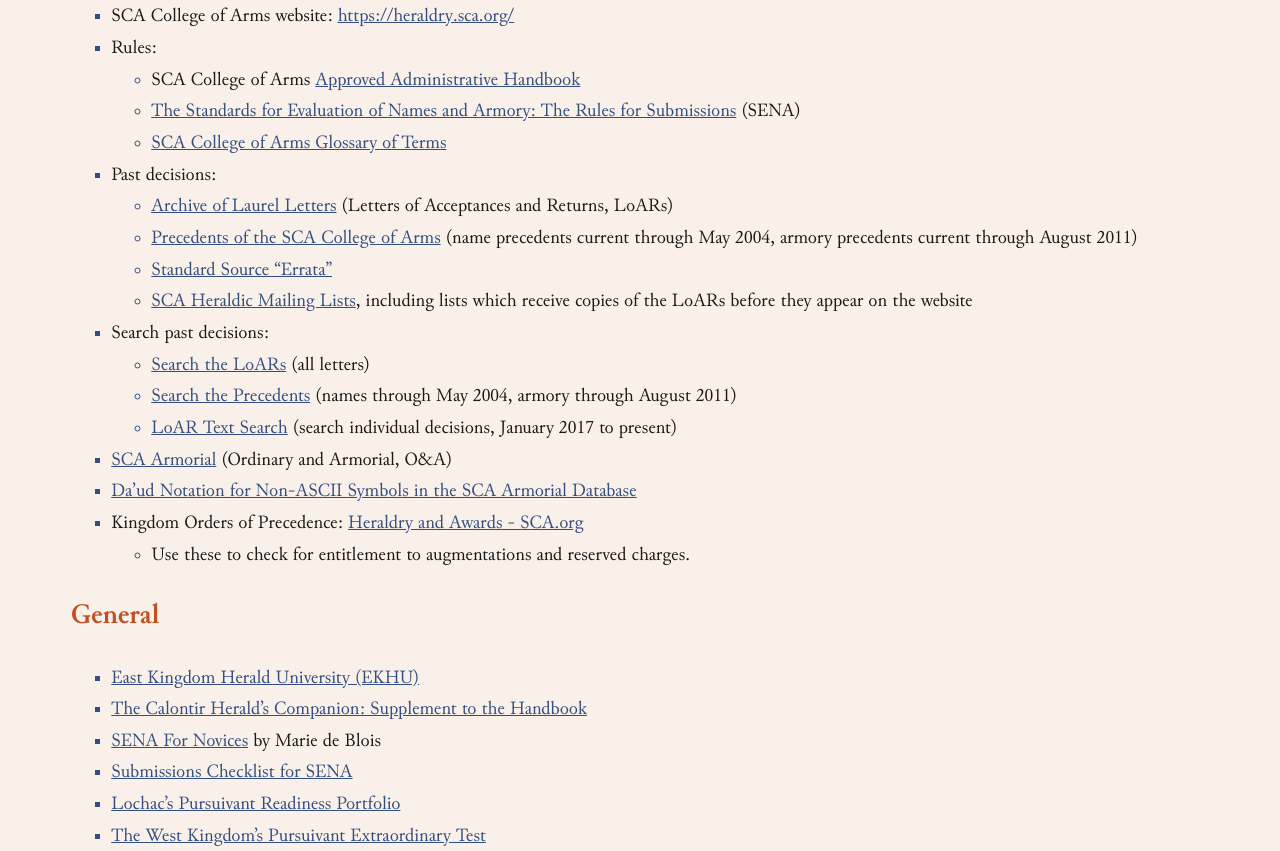
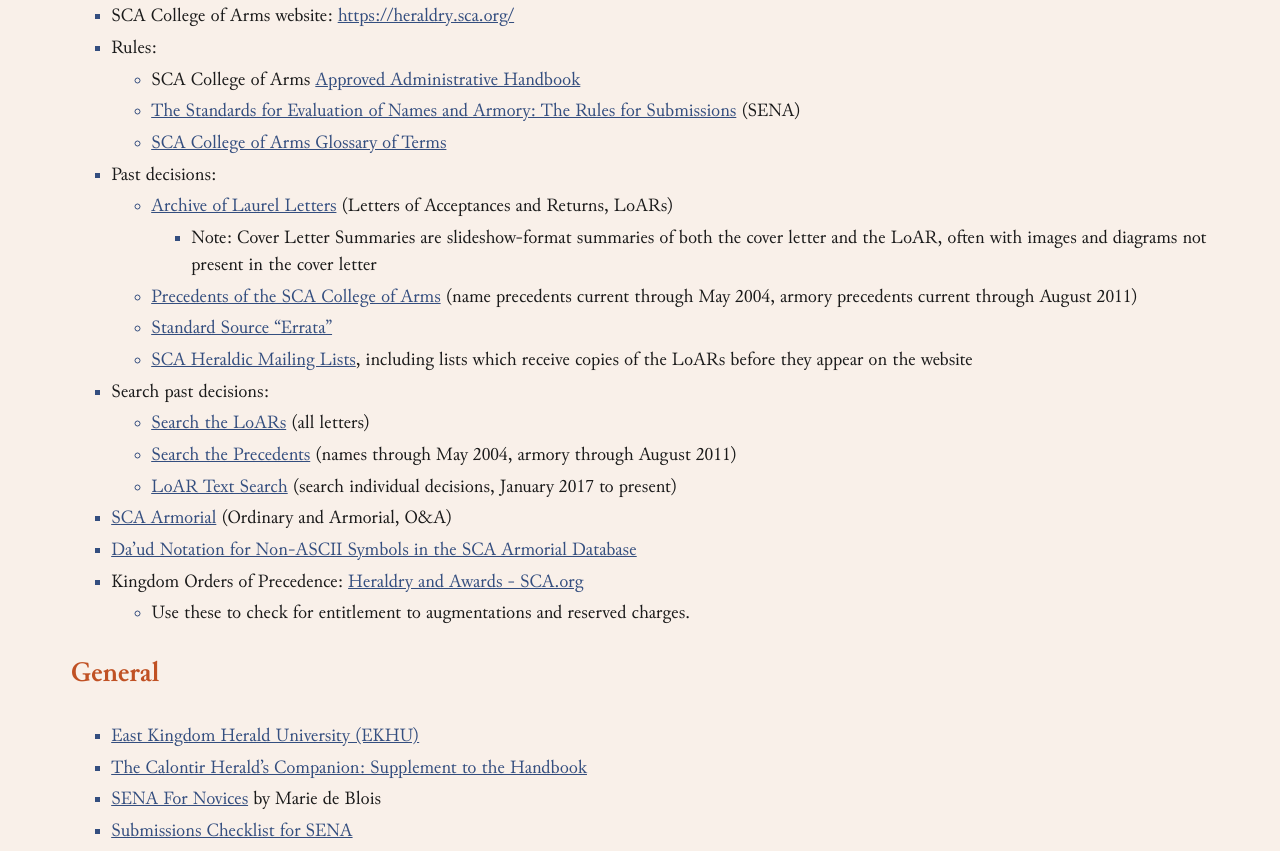
Before and after one commit to CalendulaAsteraceae/radio-calendula, a plain HTML site: page site/meryem/heraldic-resources.html in a window 1280 px wide. Shown: the part 1226-2077 px from the top of the page. Drawn offline with Linux system fonts and the light colour scheme; a web font is replaced by a local one.

Commit message:
Update heraldic-resources.html

```diff
--- a/site/meryem/heraldic-resources.html
+++ b/site/meryem/heraldic-resources.html
@@ -77,7 +77,12 @@
                 <li>
                     Past decisions:
                     <ul>
-                        <li><a href="https://heraldry.sca.org/loar/" target="_blank" rel="noopener noreferrer">Archive of Laurel Letters</a> (Letters of Acceptances and Returns, LoARs)</li>
+                        <li>
+                            <a href="https://heraldry.sca.org/loar/" target="_blank" rel="noopener noreferrer">Archive of Laurel Letters</a> (Letters of Acceptances and Returns, LoARs)
+                            <ul>
+                                <li>Note: Cover Letter Summaries are slideshow-format summaries of both the cover letter and the LoAR, often with images and diagrams not present in the cover letter</li>
+                            </ul>
+                        </li>
                         <li><a href="https://heraldry.sca.org/precedents.html" target="_blank" rel="noopener noreferrer">Precedents of the SCA College of Arms</a> (name precedents current through May 2004, armory precedents current through August 2011)</li>
                         <li><a href="https://heraldry.sca.org/names/source_errata.html" target="_blank" rel="noopener noreferrer">Standard Source “Errata”</a></li>
                         <li><a href="https://heraldry.sca.org/lists.html" target="_blank" rel="noopener noreferrer">SCA Heraldic Mailing Lists</a>, including lists which receive copies of the LoARs before they appear on the website</li>
```
